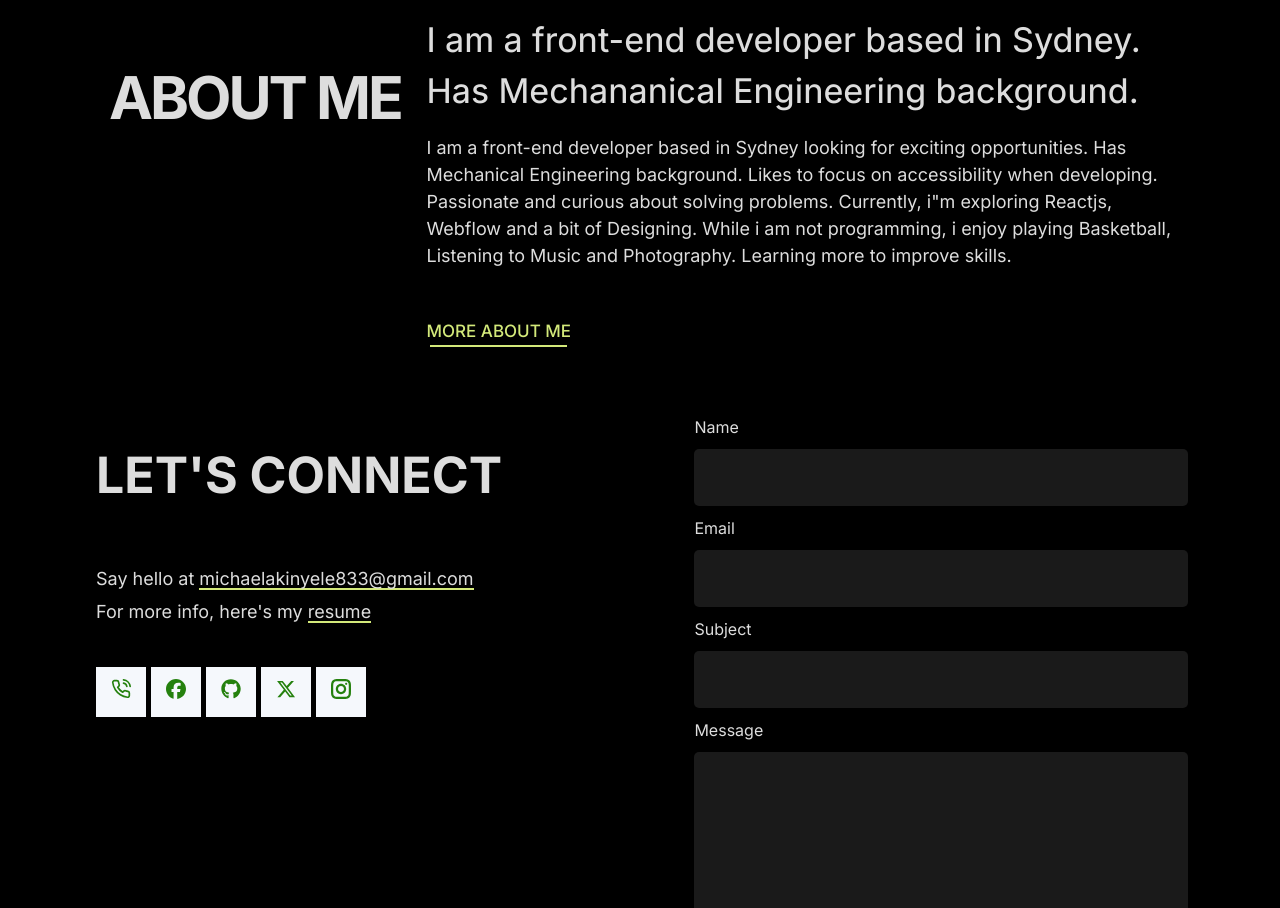
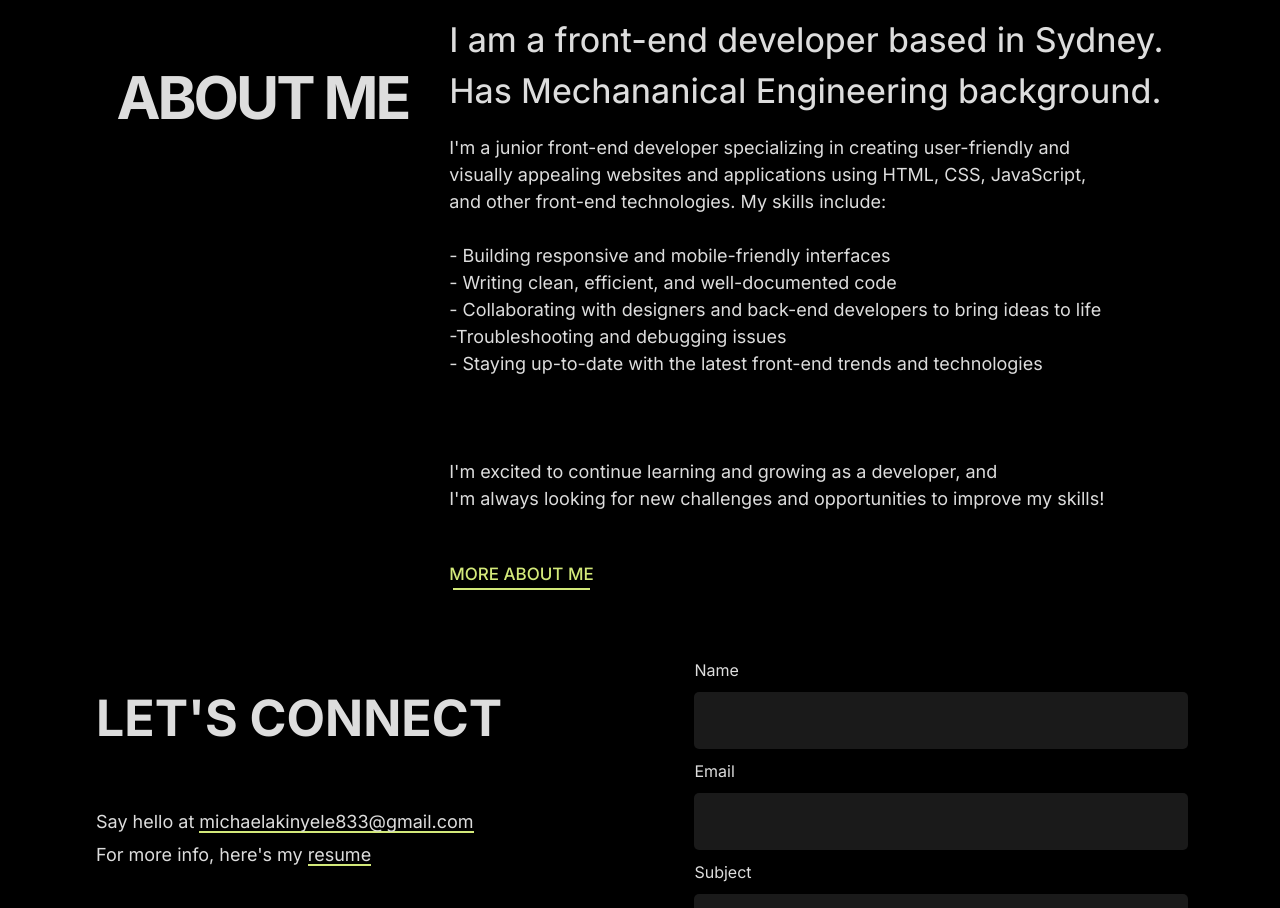
Before and after one commit to JbMichael890/PortFolio, a React (Vite) app: page / in a window 1280 px wide. Shown: the part 3420-4328 px from the top of the page. Built offline with nearby package versions, Linux system fonts and the light colour scheme.

Commit message:
first commit

```diff
--- a/src/components/AboutPage/AboutPageOne.jsx
+++ b/src/components/AboutPage/AboutPageOne.jsx
@@ -17,14 +17,36 @@ const AboutPageOne = () => {
               Engineering background.
             </nav>
             <p>
-              I am a front-end developer based in Sydney looking for exciting
-              opportunities. Has <br />
-              MechanicalEngineering background. Likes to focus on accessibility
-              when developing. <br /> Passionate and curious about solving
-              problems. Currently, i"m exploring Reactjs, <br /> Webflow and a
-              bit of Designing. While i am not programming, i enjoy playing
-              Basketball, <br /> Listening to Music and Photography. Learning
-              more to improve skills
+              <main>
+                I'm a junior front-end developer specializing in creating
+                user-friendly and <br />
+                visually appealing websites and applications using HTML, CSS,
+                JavaScript, <br />
+                and other front-end technologies. My skills include:
+              </main>
+              <br />
+              <body>
+                - Building responsive and mobile-friendly interfaces
+                <br />
+                - Writing clean, efficient, and well-documented code
+                <br />
+                - Collaborating with designers and back-end developers to bring
+                ideas to life
+                <br />
+                -Troubleshooting and debugging issues
+                <br />- Staying up-to-date with the latest front-end trends and
+                technologies
+              </body>
+              <br />
+              <br />
+              <br />
+              <main>
+                I'm excited to continue learning and growing as a developer, and{" "}
+                <br /> I'm always looking for new challenges and opportunities
+                to improve my skills!. <br /> While i am not programming, i
+                enjoy playing Basketball, Listening <br />
+                to Music and Photography. Learning more to improve skills.
+              </main>
             </p>
           </TextOne>
           <LogoHold>
@@ -65,6 +87,7 @@ const Container = styled.div`
   justify-content: center;
   align-items: center;
   min-height: 90vh;
+  margin-top: 50px;
 `;
 const Wrapper = styled.div`
   margin-top: 30px;
@@ -72,12 +95,12 @@ const Wrapper = styled.div`
   justify-content: space-between;
   flex-wrap: wrap;
   width: 85%;
+  @media (max-width: 945px) {
+    align-items: center;
+  }
   h1 {
     font-size: 50px;
   }
-  /* @media (max-width: 450px) {
-    text-align: center;
-  } */
 `;
 const TextHold = styled.div`
   @media (max-width: 450px) {
@@ -85,16 +108,33 @@ const TextHold = styled.div`
   }
   br {
     @media (max-width: 600px) {
-      display: none;
+      /* display: none; */
     }
   }
 `;
 const TextOne = styled.div`
   nav {
     font-size: 29px;
-     @media (max-width: 450px) {
+    @media (max-width: 890px) {
       font-size: 24px;
-
+    }
+    @media (max-width: 500px) {
+      font-size: 22px;
+    }
+    @media (max-width: 400px) {
+      font-size: 18px;
+    }
+    br {
+      @media (max-width: 500px) {
+        display: none;
+      }
+    }
+  }
+  main {
+    br {
+      @media (max-width: 500px) {
+        display: none;
+      }
     }
   }
 `;
@@ -159,7 +199,6 @@ const LogoHold = styled.div`
     align-items: center;
     border-radius: 25px;
     font-size: 25px;
-
   }
   main {
     font-weight: 900;
@@ -169,3 +208,10 @@ const LogoHold = styled.div`
     }
   }
 `;
+// opportunities. Has <br />
+// MechanicalEngineering background. Likes to focus on accessibility
+// when developing. <br /> Passionate and curious about solving
+// problems. Currently, i"m exploring Reactjs, <br /> Webflow and a
+// bit of Designing. While i am not programming, i enjoy playing
+// Basketball, <br /> Listening to Music and Photography. Learning
+// more to improve skills
--- a/src/components/AboutPage/AboutPageThree.jsx
+++ b/src/components/AboutPage/AboutPageThree.jsx
@@ -32,7 +32,6 @@ const AboutPageThree = () => {
             <CardTwelve>
               <nav>REACTJS</nav>
             </CardTwelve>
-
             <CardFive>
               <nav>SWEATALERT</nav>
             </CardFive>
@@ -75,6 +74,7 @@ const Wrapper = styled.div`
   justify-content: space-around;
   width: 85%;
   flex-wrap: wrap;
+  margin-top: 30px;
   h1 {
     font-size: 40px;
     @media (max-width: 600px) {
@@ -93,16 +93,14 @@ const Wrapper = styled.div`
 `;
 const TextHold = styled.div`
   width: 50%;
-/* flex-wrap: wrap; */
   @media (max-width: 500px) {
     width: 100%;
   }
 `;
 const Text = styled.div`
-
-p{
+  p {
     @media (max-width: 500px) {
-  br{
+      br {
         display: none;
       }
     }
@@ -112,8 +110,6 @@ const Card = styled.div`
   display: flex;
   flex-wrap: wrap;
   align-items: center;
-  main {
-  }
   nav {
     font-size: 15px;
     font-weight: 500;
@@ -245,7 +241,6 @@ display: flex;
   border-radius: 25px;
   border: 1px solid #ddd;
   margin: 12px 12px;
-
 `;
 const CardTwelve = styled.div`
   display: flex;
@@ -257,5 +252,4 @@ display: flex;
   border-radius: 25px;
   border: 1px solid #ddd;
   margin: 10px 10px;
-
-`
+`;
--- a/src/components/HomePage/HomPageFive.jsx
+++ b/src/components/HomePage/HomPageFive.jsx
@@ -13,14 +13,34 @@ const HomPageFive = () => {
             Has Mechananical Engineering background.
           </nav>
           <p>
-            I am a front-end developer based in Sydney looking for exciting
-            opportunities. Has <br />
-            Mechanical Engineering background. Likes to focus on accessibility
-            when developing. <br /> Passionate and curious about solving
-            problems. Currently, i"m exploring Reactjs, <br /> Webflow and a bit
-            of Designing. While i am not programming, i enjoy playing
-            Basketball, <br /> Listening to Music and Photography. Learning more
-            to improve skills.
+            <main>
+              I'm a junior front-end developer specializing in creating
+              user-friendly and <br />
+              visually appealing websites and applications using HTML, CSS,
+              JavaScript, <br />
+              and other front-end technologies. My skills include:
+            </main>
+            <br />
+            <body>
+              - Building responsive and mobile-friendly interfaces
+              <br />
+              - Writing clean, efficient, and well-documented code
+              <br />
+              - Collaborating with designers and back-end developers to bring
+              ideas to life
+              <br />
+              -Troubleshooting and debugging issues
+              <br />- Staying up-to-date with the latest front-end trends and
+              technologies
+            </body>
+            <br />
+            <br />
+            <br />
+            <main>
+              I'm excited to continue learning and growing as a developer, and{" "}
+              <br /> I'm always looking for new challenges and opportunities to
+              improve my skills!
+            </main>
           </p>
           <Icon>
             <Logo>
@@ -67,26 +87,21 @@ const Holder = styled.div`
   nav {
     font-size: 34px;
     font-weight: 450;
-    @media (max-width: 500px) {
+    @media (max-width: 890px) {
       font-size: 27px;
       br {
         display: none;
       }
     }
-    @media (max-width: 450px) {
+    @media (max-width: 50px) {
       font-size: 25px;
     }
     @media (max-width: 350px) {
-      font-size: 23px;
+      font-size: 18px;
     }
   }
   p {
     font-size: 18px;
-    @media (max-width: 500px) {
-      br {
-        display: none;
-      }
-    }
     @media (max-width: 450px) {
       font-size: 17px;
     }
@@ -95,6 +110,24 @@ const Holder = styled.div`
     }
     @media (max-width: 350px) {
       font-size: 14px;
+    }
+  }
+  main {
+    br {
+      @media (max-width: 500px) {
+        /* display: none; */
+      }
+    }
+  }
+  body {
+    br {
+      @media (max-width: 500px) {
+        /* display: none; */
+      }
+    }
+
+    @media (max-width: 500px) {
+      /* font-size: 13px; */
     }
   }
 `;
--- a/src/components/HomePage/HomePageOne.jsx
+++ b/src/components/HomePage/HomePageOne.jsx
@@ -14,9 +14,9 @@ const HomePageOne = () => {
             HI, I AM <br /> AKINYELE MICHAEL.
           </h1>
           <p>
-            I'm a junior front-end developer,web developer specializing <br />{" "}
-            in creating user-friendly and visually appealing websites <br /> and
-            applications using HTML, CSS, JavaScript, and <br /> other front-end
+            I'm a junior front-end developer,web developer specializing {" "}
+            in creating <br />user-friendly and visually appealing websites and
+            applications using <br />HTML, CSS, JavaScript, and other front-end
             technologies.
           </p>
           <LogoHold>
```
Also changed, not shown: src/static/Header.jsx (+9 -19 lines), src/static/SideBar.jsx (+11 -18 lines). Lines whose indentation alone changed are shown as unchanged.
